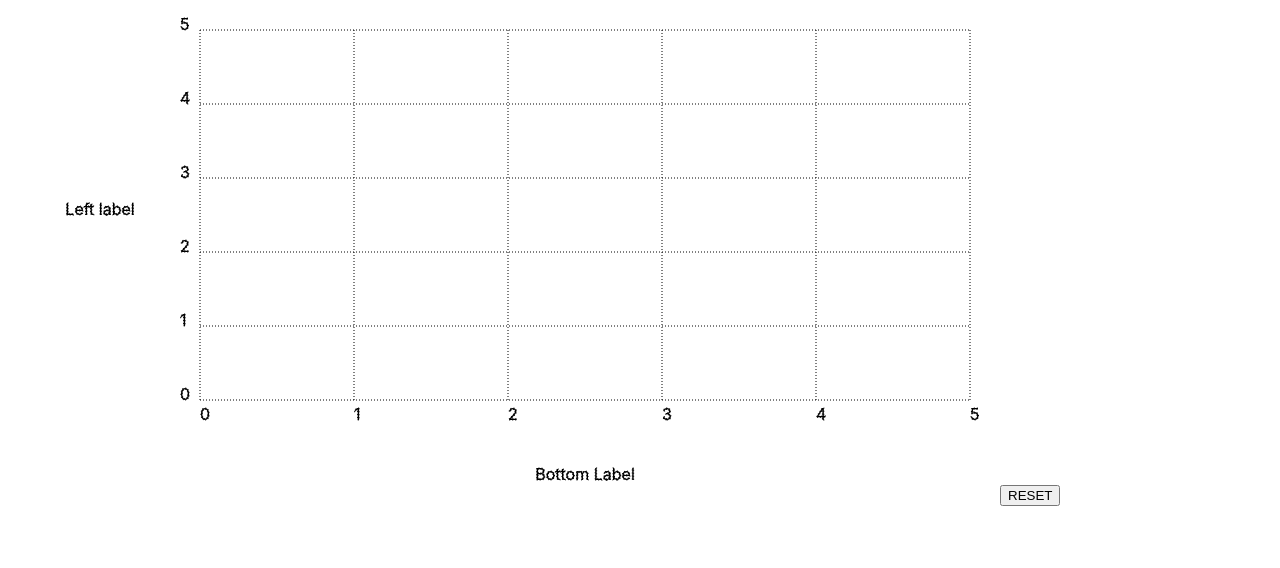
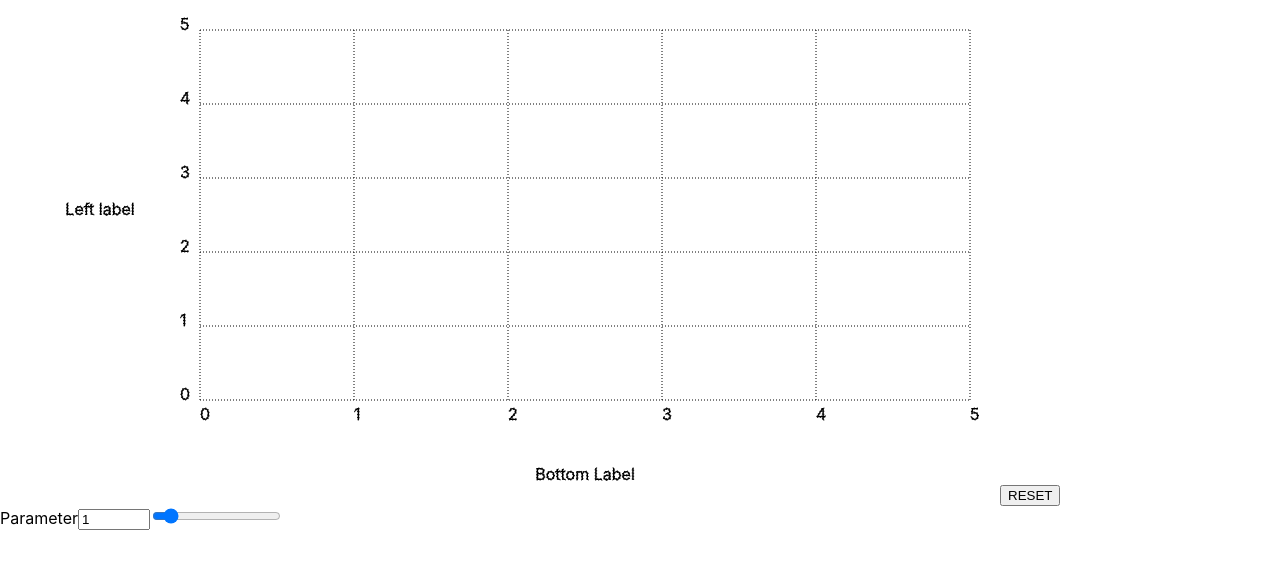
Before and after one commit to mrkobhrai/drawing-sounds, a React (Create React App) app in the folder frontend/: page / in a window 1280 px wide. Shown: the top 568 px of the page. Built offline with nearby package versions, Linux system fonts and the light colour scheme.

Commit message:
[cc1619] [dp1119] [odc19] Add generic parameter field

```diff
--- a/frontend/src/App.tsx
+++ b/frontend/src/App.tsx
@@ -1,15 +1,24 @@
-import React, {createRef} from 'react';
+import React, {ChangeEvent, createRef, useState} from 'react';
 import './App.css';
 import InputGraph from "./InputGraph";
 
 function App() {
+  const [parameter, setParameter] = useState(1)
   let ref = createRef<InputGraph>();
-  const inputGraph = <InputGraph ref={ref}/>
+  const [inputGraph, setInputGraph] = useState(<InputGraph ref={ref}/>)
+
+  const updateParameter: (event: ChangeEvent<HTMLInputElement>) => void = (event) => {
+    setParameter(parseFloat(event.target.value))
+  }
 
   return <div>
     {inputGraph}
     <button onClick={() => ref.current?.resetPoints()}>RESET</button>
+    <div/>
+    <label> Parameter
+      <input type="number" min={0} max={10} step={0.5} value={parameter} onChange={updateParameter}/>
+      <input type="range" min={0} max={10} step={0.5} value={parameter} onChange={updateParameter}/>
+    </label>
   </div>
 }
-
 export default App;
```
